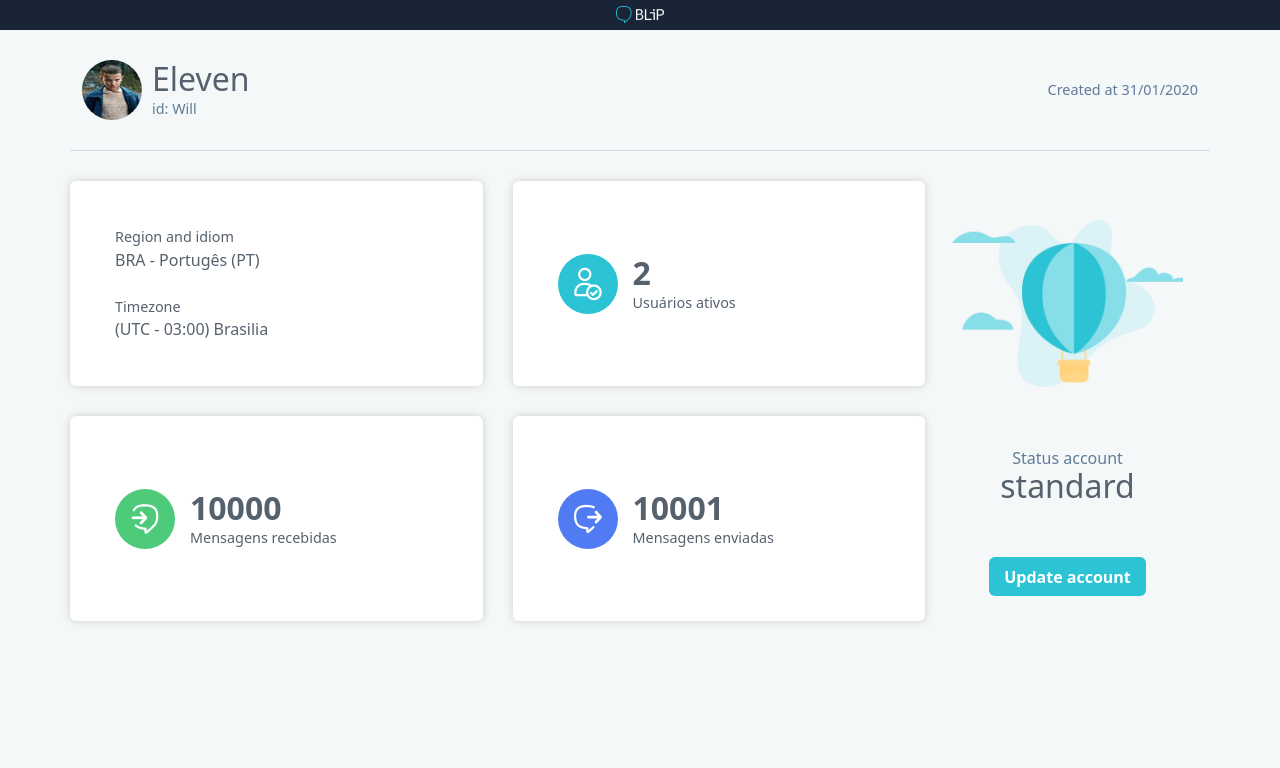
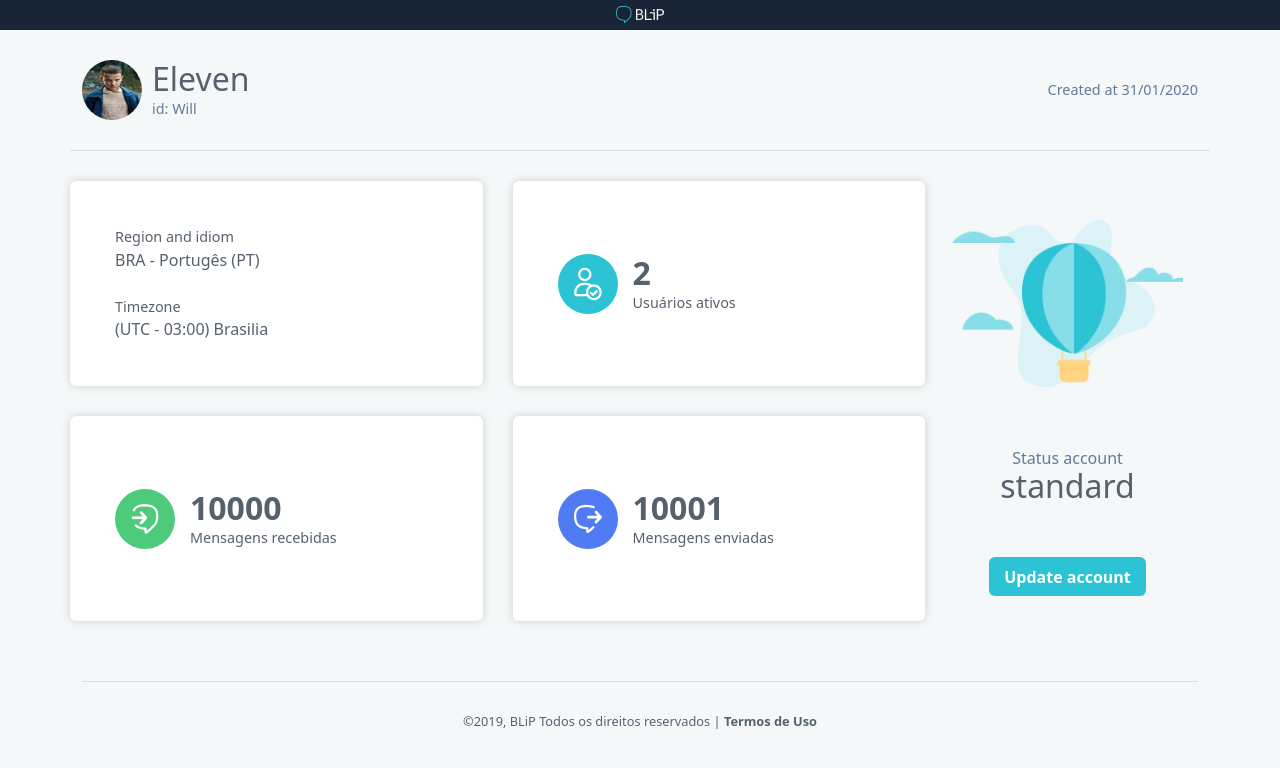
Before and after one commit to govijuan/test-take, a React (Create React App) app: page /chatbot/Will in a window 1280 px wide. Shown: the top 768 px of the page. Built offline with nearby package versions, Linux system fonts and the light colour scheme.

Commit message:
Adding Bot Page Footer with styles

```diff
--- /dev/null
+++ b/src/components/molecules/BotPageFooter/BotPageFooter.styles.ts
@@ -0,0 +1,19 @@
+import styled from 'styled-components'
+
+const BotPageFooterStyles = styled.div`
+    border-top: 1px solid ${ props => props.theme.linesColor };
+    padding: 30px 0;
+    &>div{
+        font-size: 0.8rem;
+        color: ${ props => props.theme.darkTextColor };
+        a{
+            color: ${ props => props.theme.darkTextColor };
+            text-decoration: none;
+            &:hover, :active{
+                color: ${ props => props.theme.highlightColor }
+            }
+        }
+    }
+`
+
+export default BotPageFooterStyles;
--- /dev/null
+++ b/src/components/molecules/BotPageFooter/BotPageFooter.tsx
@@ -0,0 +1,12 @@
+import React from 'react'
+import BotPageFooterStyles from './BotPageFooter.styles'
+
+const BotPageFooter = () => {
+    return(
+        <BotPageFooterStyles>
+            <div>©2019, BLiP Todos os direitos reservados | <a href='/'><b>Termos de Uso</b></a></div>
+        </BotPageFooterStyles>
+    )
+};
+
+export default BotPageFooter
--- a/src/components/pages/Chatbot/Chatbot.tsx
+++ b/src/components/pages/Chatbot/Chatbot.tsx
@@ -5,6 +5,7 @@ import StyledChatbot from './Chatbot.styles';
 import { Container } from 'react-bootstrap';
 import BotPageHeader from '../../organisms/BotPageHeader/BotPageHeader';
 import BotPageContent from '../../organisms/BotPageContent/BotPageContent';
+import BotPageFooter from '../../molecules/BotPageFooter/BotPageFooter';
 
 const Chatbot = () => {
     const {state} = useContext(DataContext)
@@ -24,7 +25,9 @@ const Chatbot = () => {
                     sentMessages={analytics?.message.sent}
                     plan={plan}
                 />
+                <BotPageFooter />
             </Container>
+
         </StyledChatbot>
     )
 }
```
